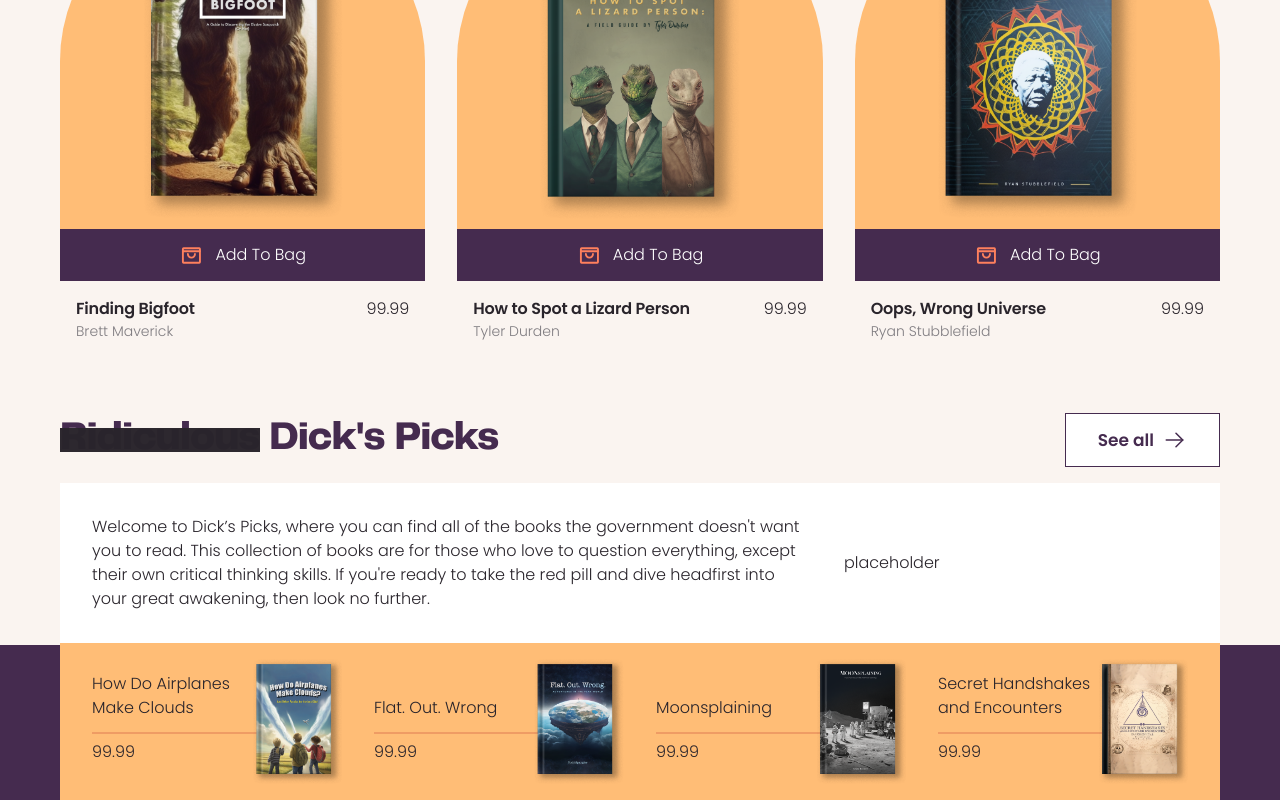
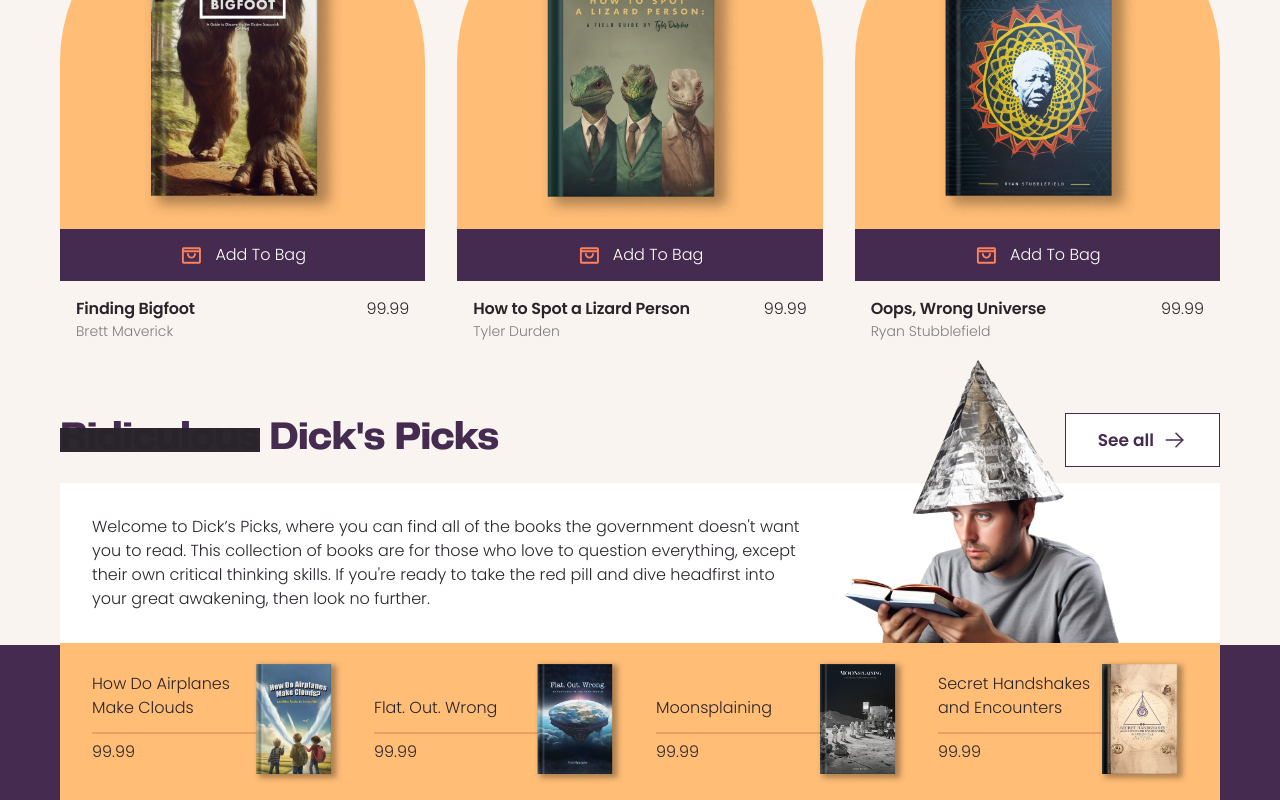
Before and after one commit to megan-livefront/Minnebar2023, a Next.js app: page / in a window 1280 px wide. Shown: the part 1089-1889 px from the top of the page. Built offline with nearby package versions, Linux system fonts and the light colour scheme.

Commit message:
dick's picks section done

```diff
--- a/src/components/pages/HomePage/DicksPicksSection/index.module.scss
+++ b/src/components/pages/HomePage/DicksPicksSection/index.module.scss
@@ -22,6 +22,19 @@
   align-items: center;
 }
 
+.imgWrapper {
+  position: relative;
+  height: rem(160px);
+
+  img {
+    height: rem(150px);
+    position: absolute;
+    bottom: rem(-32px);
+    left: 50%;
+    transform: translate(-50%, 0);
+  }
+}
+
 .heading {
   max-width: 50%;
 }
@@ -41,4 +54,15 @@
     flex-direction: row;
     padding: rem(16px) rem(32px);
   }
+
+  .imgWrapper {
+    height: auto;
+
+    img {
+      height: auto;
+      left: unset;
+      transform: none;
+      width: 80%;
+    }
+  }
 }
--- a/src/components/pages/HomePage/DicksPicksSection/index.tsx
+++ b/src/components/pages/HomePage/DicksPicksSection/index.tsx
@@ -45,8 +45,8 @@ const DicksPicksSection: React.FunctionComponent = () => {
             headfirst into your great awakening, then look no further.
           </div>
         </div>
-        <div className={`${styles.headingWrapper} col-4`}>
-          <div>placeholder</div>
+        <div className={`${styles.imgWrapper} col-4`}>
+          <img src="/assets/images/homePage/dick.png" alt="photo of Richard" />
         </div>
       </div>
       <div className="row">
```
Also changed, not shown: public/assets/images/homePage/dick.png (added).
